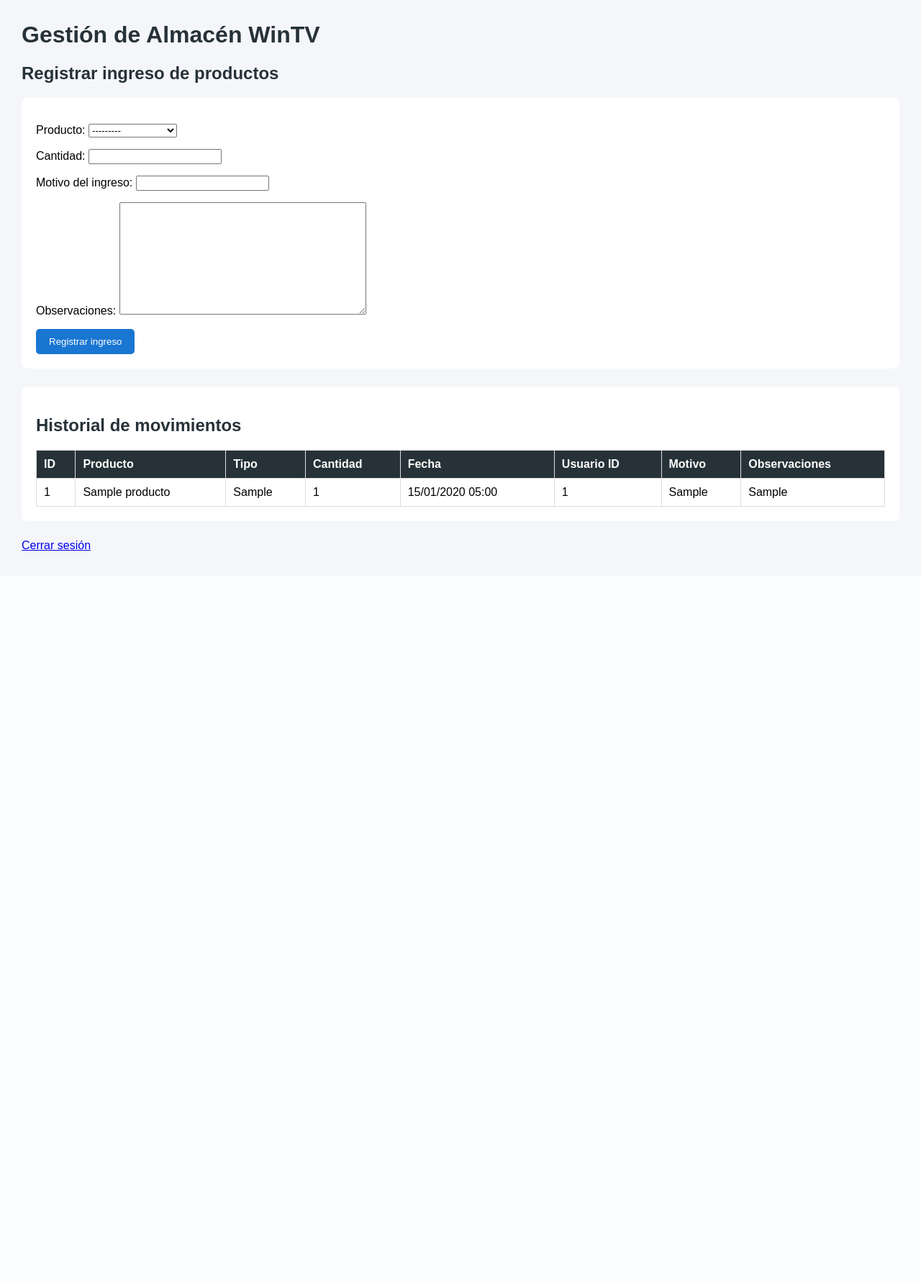
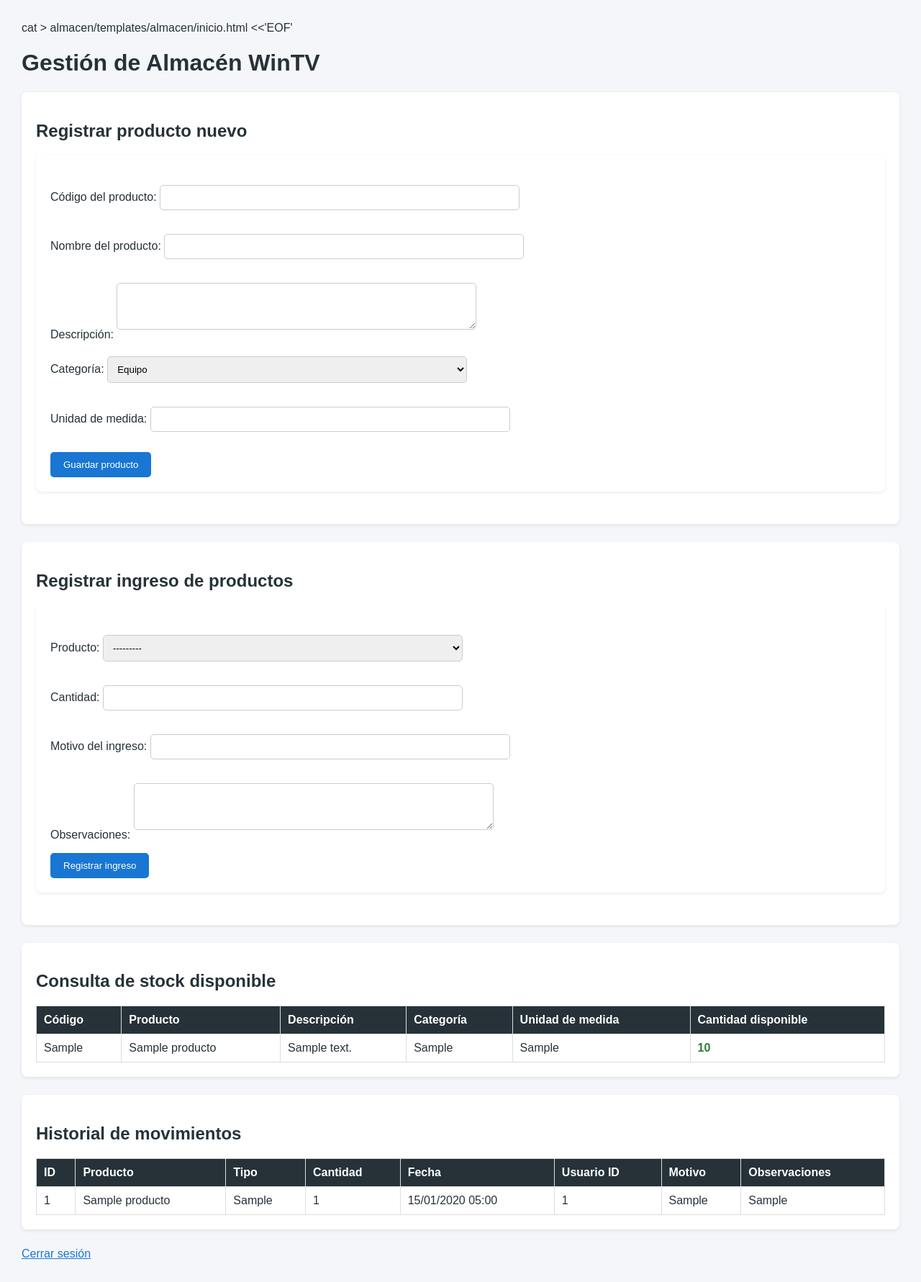
Before and after one commit to brayamstevenjaimesgodoy9-sudo/proyecto_winTV, a Django app: template almacen/templates/almacen/inicio.html in a window 1280 px wide. Shown: the whole page at 72% size. Before the commit the page ends 765 px from the top, so only its background shows below. Run offline with Django 5.2, Linux system fonts and the light colour scheme; the template is opened without the code that fills it: values that come from a table or form of the project are taken from there, others are empty; tables that the repository leaves empty hold one stand-in row (values such as "Sample post").

Commit message:
HU-07: implementar registro e ingreso manual de productos

```diff
--- a/almacen/forms.py
+++ b/almacen/forms.py
@@ -1,5 +1,36 @@
 from django import forms
 from .models import Producto
+
+
+class RegistroProductoForm(forms.ModelForm):
+    categoria = forms.ChoiceField(
+        choices=[
+            ("EQUIPO", "Equipo"),
+            ("MATERIAL", "Material"),
+        ],
+        label="Categoría"
+    )
+
+    class Meta:
+        model = Producto
+        fields = [
+            "codigo",
+            "nombre",
+            "descripcion",
+            "categoria",
+            "unidad_medida",
+        ]
+
+        labels = {
+            "codigo": "Código del producto",
+            "nombre": "Nombre del producto",
+            "descripcion": "Descripción",
+            "unidad_medida": "Unidad de medida",
+        }
+
+        widgets = {
+            "descripcion": forms.Textarea(attrs={"rows": 3}),
+        }
 
 
 class IngresoAlmacenForm(forms.Form):
@@ -7,16 +38,19 @@ class IngresoAlmacenForm(forms.Form):
         queryset=Producto.objects.filter(activo=1),
         label="Producto"
     )
+
     cantidad = forms.IntegerField(
         min_value=1,
         label="Cantidad"
     )
+
     motivo = forms.CharField(
         max_length=250,
         label="Motivo del ingreso"
     )
+
     observaciones = forms.CharField(
         required=False,
-        widget=forms.Textarea,
+        widget=forms.Textarea(attrs={"rows": 3}),
         label="Observaciones"
     )
--- a/almacen/templates/almacen/inicio.html
+++ b/almacen/templates/almacen/inicio.html
@@ -1,70 +1,71 @@
-
+cat > almacen/templates/almacen/inicio.html <<'EOF'
 <!DOCTYPE html>
 <html lang="es">
 <head>
     <meta charset="UTF-8">
+    <meta name="viewport" content="width=device-width, initial-scale=1.0">
     <title>Almacén WinTV</title>
     <style>
         body {
             font-family: Arial, sans-serif;
             margin: 30px;
-            background-color: #f5f6fa;
-        }
-
-        h1, h2 {
+            background: #f5f6fa;
             color: #263238;
         }
-
-        form, .historial {
+        h1, h2 { color: #263238; }
+        form, .seccion {
             background: white;
             padding: 20px;
             margin-bottom: 25px;
             border-radius: 8px;
+            box-shadow: 0 2px 5px rgba(0,0,0,0.08);
         }
-
+        input, select, textarea {
+            width: 100%;
+            max-width: 500px;
+            padding: 9px;
+            margin: 5px 0 12px;
+            border: 1px solid #ccc;
+            border-radius: 5px;
+            box-sizing: border-box;
+        }
         button {
-            background-color: #1976d2;
+            background: #1976d2;
             color: white;
             padding: 10px 18px;
             border: none;
             border-radius: 5px;
             cursor: pointer;
         }
-
+        button:hover { background: #125ca1; }
         table {
             width: 100%;
             border-collapse: collapse;
             background: white;
         }
-
         th, td {
             border: 1px solid #ddd;
             padding: 10px;
             text-align: left;
         }
-
-        th {
-            background-color: #263238;
-            color: white;
-        }
-
-        tr:nth-child(even) {
-            background-color: #f2f2f2;
-        }
-
+        th { background: #263238; color: white; }
+        tr:nth-child(even) { background: #f2f2f2; }
         .mensaje {
             padding: 10px;
             background: #d4edda;
             margin-bottom: 15px;
+            border-radius: 5px;
         }
+        .sin-stock { color: #c62828; font-weight: bold; }
+        .stock { color: #2e7d32; font-weight: bold; }
+        .tabla-contenedor { overflow-x: auto; }
+        .errorlist { color: #c62828; }
+        a { color: #1976d2; }
     </style>
 </head>
-
 <body>
 
     <h1>Gestión de Almacén WinTV</h1>
-
-    <h2>Registrar ingreso de productos</h2>
 
     {% if messages %}
         {% for message in messages %}
@@ -72,17 +73,71 @@
         {% endfor %}
     {% endif %}
 
+    <section class="seccion">
+        <h2>Registrar producto nuevo</h2>
         <form method="POST">
             {% csrf_token %}
+            {{ producto_form.as_p }}
+            <button type="submit" name="accion" value="registrar_producto">
+                Guardar producto
+            </button>
+        </form>
+    </section>
 
-        {{ form.as_p }}
+    <section class="seccion">
+        <h2>Registrar ingreso de productos</h2>
+        <form method="POST">
+            {% csrf_token %}
+            {{ ingreso_form.as_p }}
+            <button type="submit" name="accion" value="registrar_ingreso">
+                Registrar ingreso
+            </button>
+        </form>
+    </section>
 
-        <button type="submit">Registrar ingreso</button>
-    </form>
+    <section class="seccion">
+        <h2>Consulta de stock disponible</h2>
+        <div class="tabla-contenedor">
+            <table>
+                <thead>
+                    <tr>
+                        <th>Código</th>
+                        <th>Producto</th>
+                        <th>Descripción</th>
+                        <th>Categoría</th>
+                        <th>Unidad de medida</th>
+                        <th>Cantidad disponible</th>
+                    </tr>
+                </thead>
+                <tbody>
+                    {% for producto in productos %}
+                    <tr>
+                        <td>{{ producto.codigo }}</td>
+                        <td>{{ producto.nombre }}</td>
+                        <td>{{ producto.descripcion|default:"-" }}</td>
+                        <td>{{ producto.categoria }}</td>
+                        <td>{{ producto.unidad_medida }}</td>
+                        <td>
+                            {% if producto.stock_actual > 0 %}
+                                <span class="stock">{{ producto.stock_actual }}</span>
+                            {% else %}
+                                <span class="sin-stock">0</span>
+                            {% endif %}
+                        </td>
+                    </tr>
+                    {% empty %}
+                    <tr>
+                        <td colspan="6">No hay productos registrados en el almacén.</td>
+                    </tr>
+                    {% endfor %}
+                </tbody>
+            </table>
+        </div>
+    </section>
 
-    <section class="historial">
+    <section class="seccion">
         <h2>Historial de movimientos</h2>
-
+        <div class="tabla-contenedor">
             <table>
                 <thead>
                     <tr>
@@ -96,7 +151,6 @@
                         <th>Observaciones</th>
                     </tr>
                 </thead>
-
                 <tbody>
                     {% for movimiento in movimientos %}
                     <tr>
@@ -111,18 +165,15 @@
                     </tr>
                     {% empty %}
                     <tr>
-                        <td colspan="8">
-                            No hay movimientos registrados.
-                        </td>
+                        <td colspan="8">No hay movimientos registrados.</td>
                     </tr>
                     {% endfor %}
                 </tbody>
             </table>
+        </div>
     </section>
 
-    <p>
-        <a href="{% url 'logout' %}">Cerrar sesión</a>
-    </p>
+    <p><a href="{% url 'logout' %}">Cerrar sesión</a></p>
 
 </body>
 </html>
```
Also changed, not shown: almacen/views.py (+76 -35 lines). Lines whose indentation alone changed are shown as unchanged.
